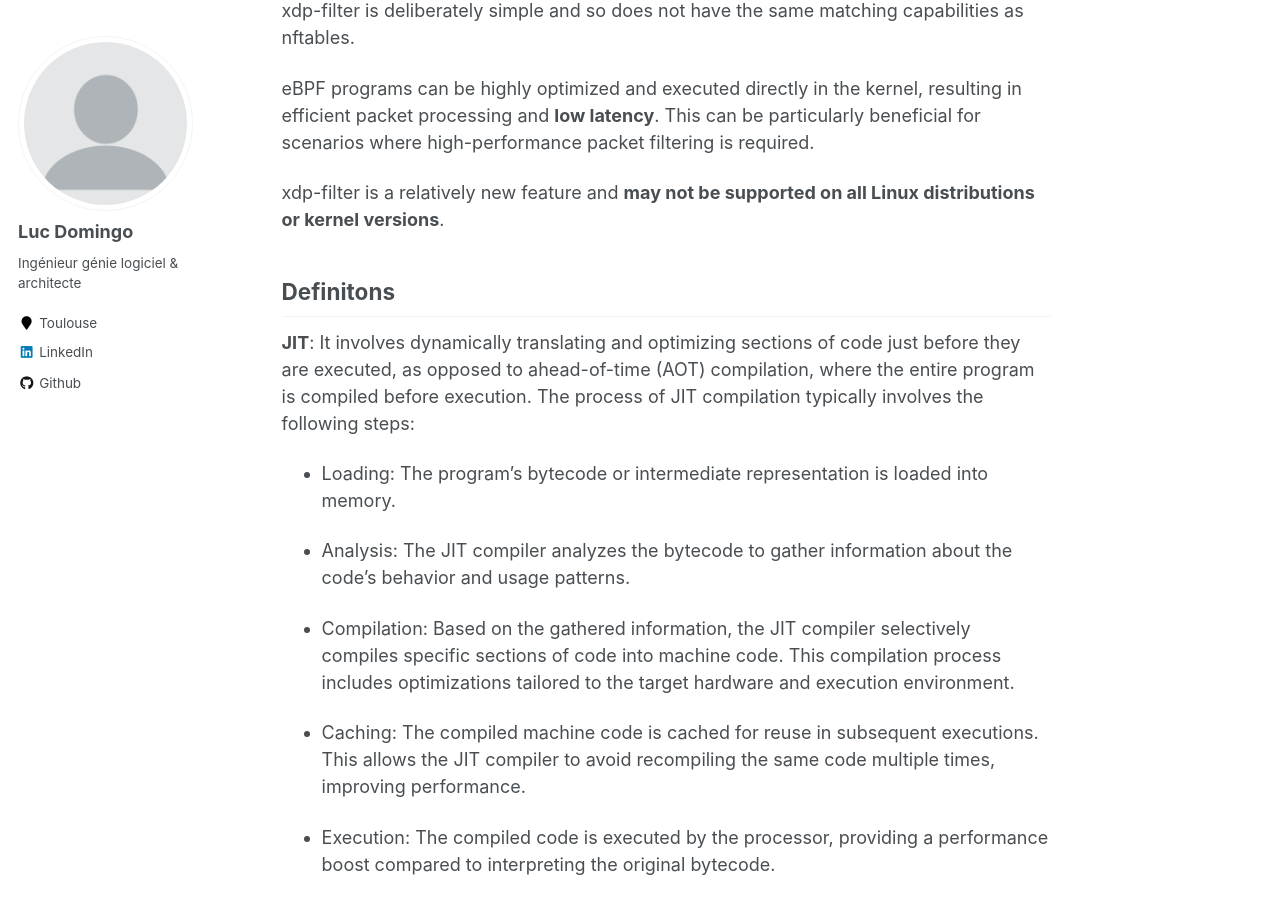
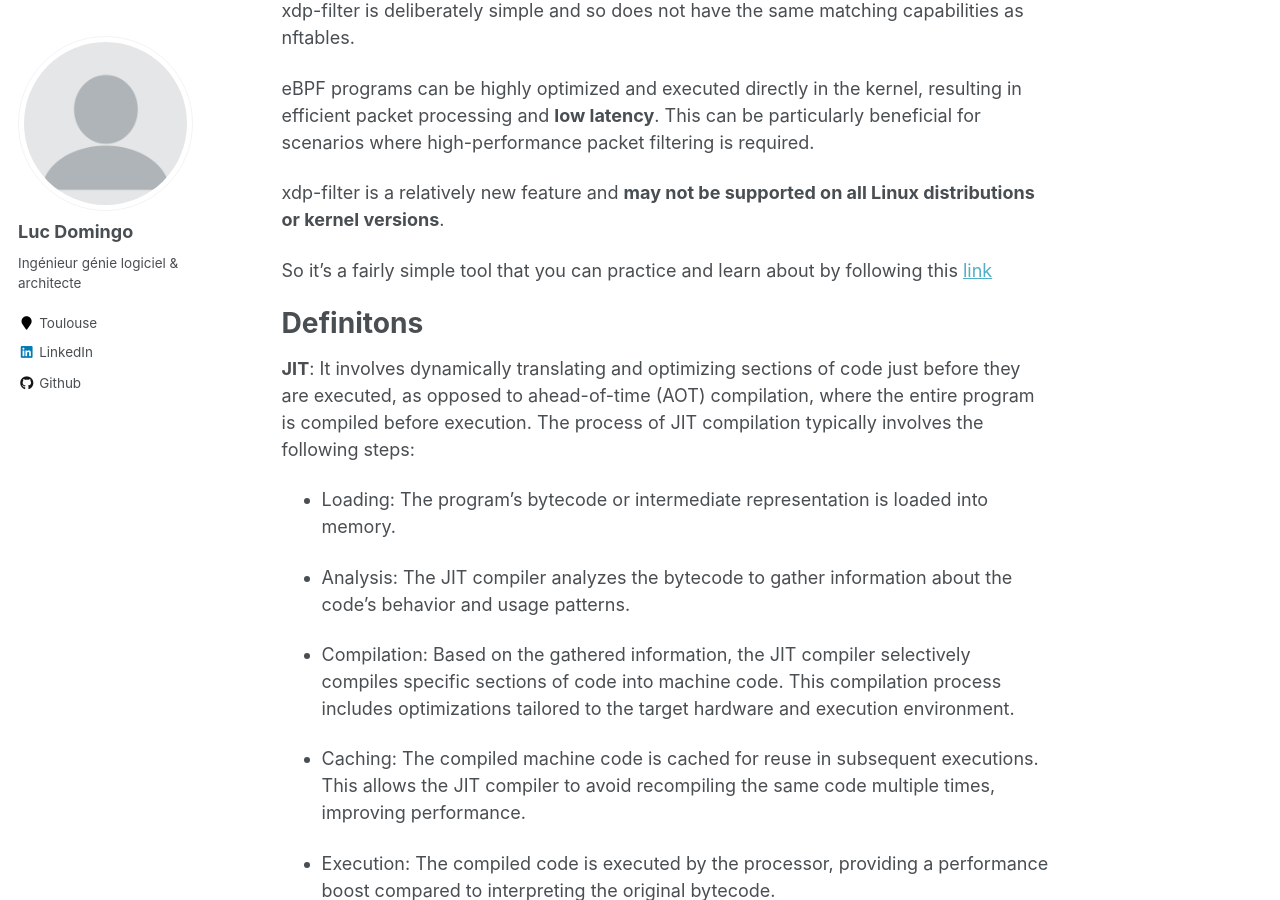
Before and after one commit to LucDomingo/mywebsite, a Jekyll site: the page built from _posts/2023-05-27-power-of-eBPF.md, in a window 1280 px wide and 900 px high, scrolled down 3896 px. Built offline with Jekyll 4.4.1, drawn with Linux system fonts in a browser that asks for light colours.

Commit message:
Update 2023-05-27-power-of-eBPF.md

```diff
--- a/_posts/2023-05-27-power-of-eBPF.md
+++ b/_posts/2023-05-27-power-of-eBPF.md
@@ -132,8 +132,10 @@ eBPF programs can be highly optimized and executed directly in the kernel, resul
 
 xdp-filter is a relatively new feature and **may not be supported on all Linux distributions or kernel versions**.
 
+So it's a fairly simple tool that you can practice and learn about by following this [link]([https://link-url-here.org](https://access.redhat.com/documentation/fr-fr/red_hat_enterprise_linux/8/html/configuring_and_managing_networking/using-xdp-filter-for-high-performance-traffic-filtering-to-prevent-ddos-attacks_configuring-and-managing-networking))
+
 Definitons
-------
+======
 **JIT**:  It involves dynamically translating and optimizing sections of code just before they are executed, as opposed to ahead-of-time (AOT) compilation, where the entire program is compiled before execution.
 The process of JIT compilation typically involves the following steps:
 - Loading: The program's bytecode or intermediate representation is loaded into memory.
@@ -149,7 +151,7 @@ The process of JIT compilation typically involves the following steps:
 JIT compilation is commonly used in programming languages like Java (.class files compiled into Java bytecode) and .NET languages (Common Intermediate Language). So it offers performance (at runtime JIT compilation can apply optimizations), and portability (the same bytecode can be executed on different architectures).
 
 Resources
-------
+======
 - [https://ebpf.io/]
 - [https://github.com/iovisor/bcc]
 - [https://lwn.net/Articles/867803/]
```
